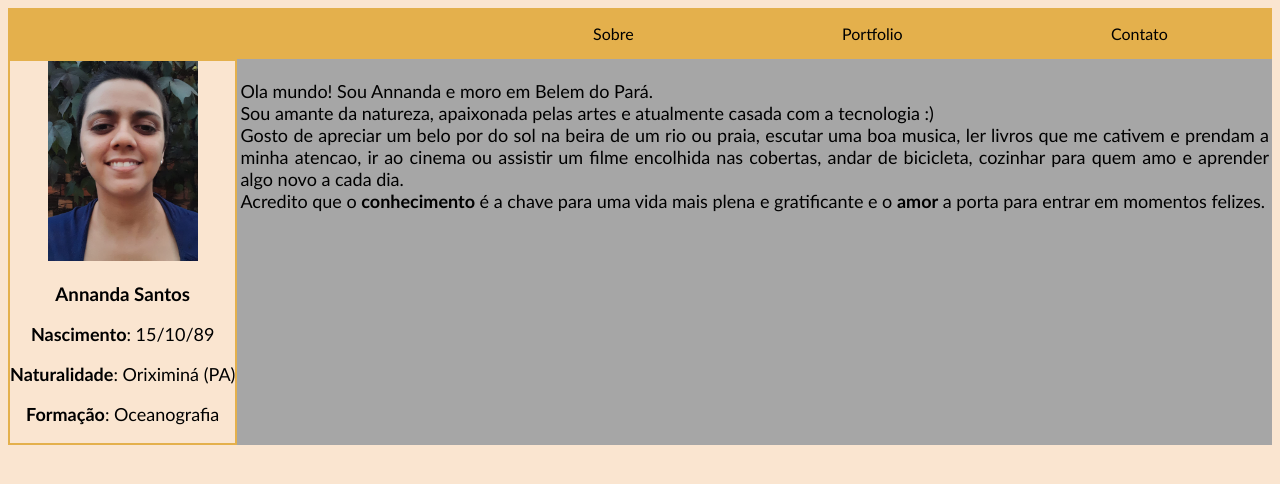
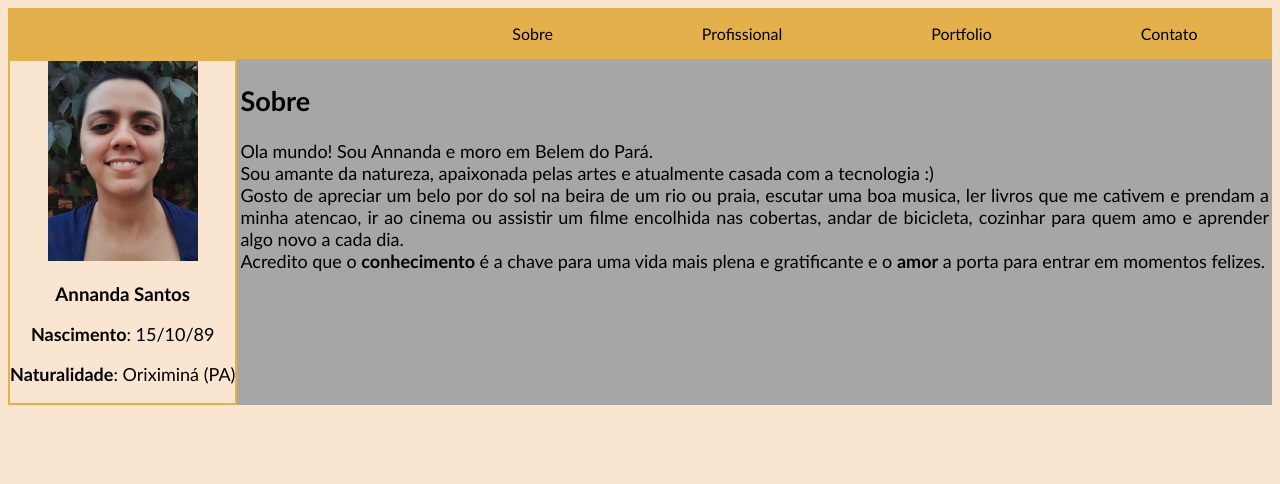
Before and after one commit to asnts/portfolio_annanda, a plain HTML site: page index.html in a window 1280 px wide. Drawn offline with Linux system fonts and the light colour scheme.

Commit message:
feat: update infos pessoais

```diff
--- a/index.html
+++ b/index.html
@@ -12,6 +12,7 @@
         <nav class="container_menu">
             <ul class="menu">
                 <li><a href="index.html">Sobre</a></li>
+                <li><a href="profissional.html">Profissional</a></li>
                 <li><a href="portfolio.html">Portfolio</a></li>
                 <li><a href="contato.html">Contato</a></li>
             </ul>
@@ -30,7 +31,6 @@
                 <h3>Annanda Santos</h3>
                 <p><strong>Nascimento</strong>: 15/10/89 </p>
                 <p><strong>Naturalidade</strong>: Oriximiná (PA)</p>
-                <p><strong>Formação</strong>: Oceanografia</p>
 
                 </h3>
 
@@ -40,6 +40,8 @@
         </aside>
 
         <section class="container_sobre">
+
+            <h2>Sobre</h2>
             <p>Ola mundo! Sou Annanda e moro em Belem do Pará. <br>
             Sou amante da natureza, apaixonada pelas artes e atualmente casada com a tecnologia :) <br>
             Gosto de apreciar um belo por do sol na beira de um rio ou praia, escutar uma boa musica,
```
